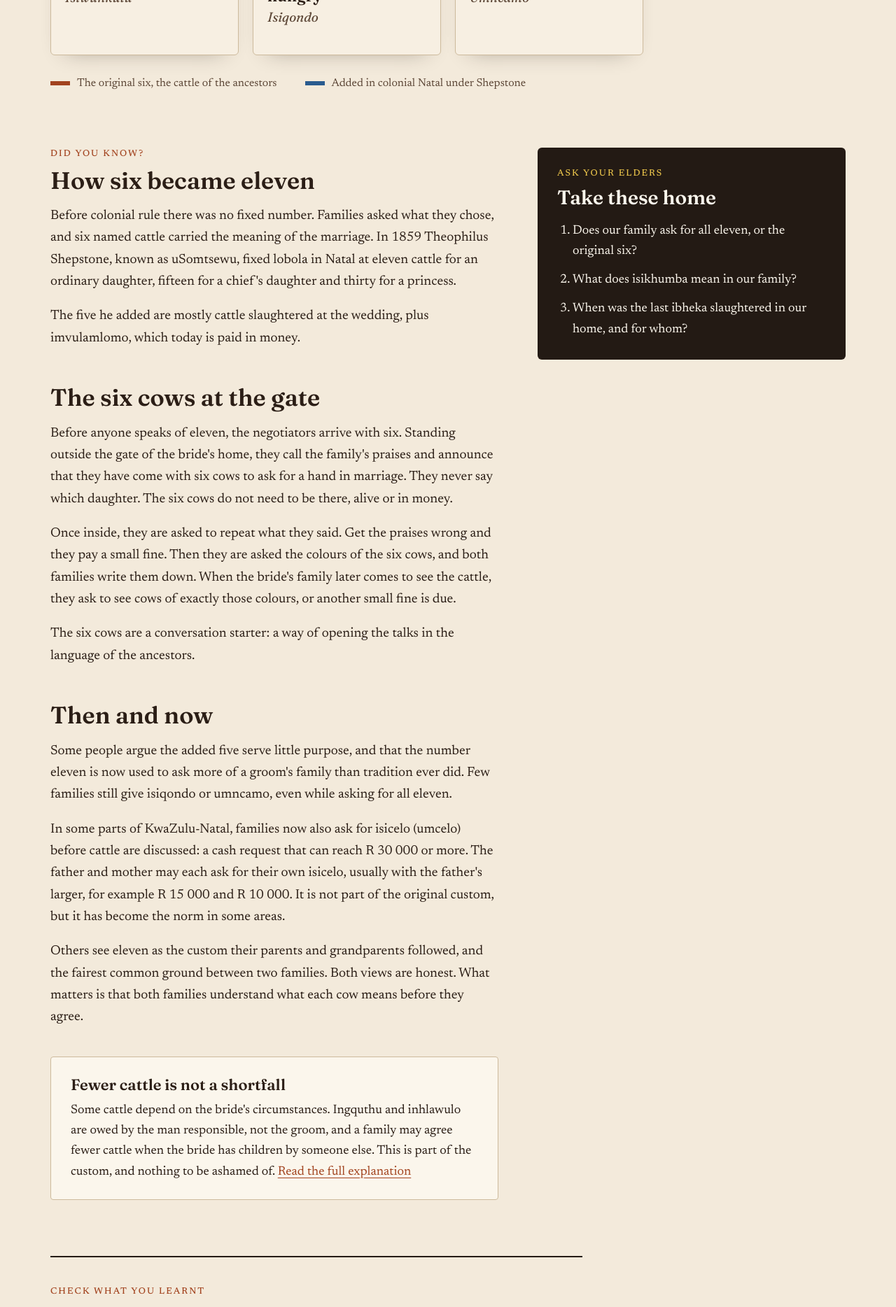
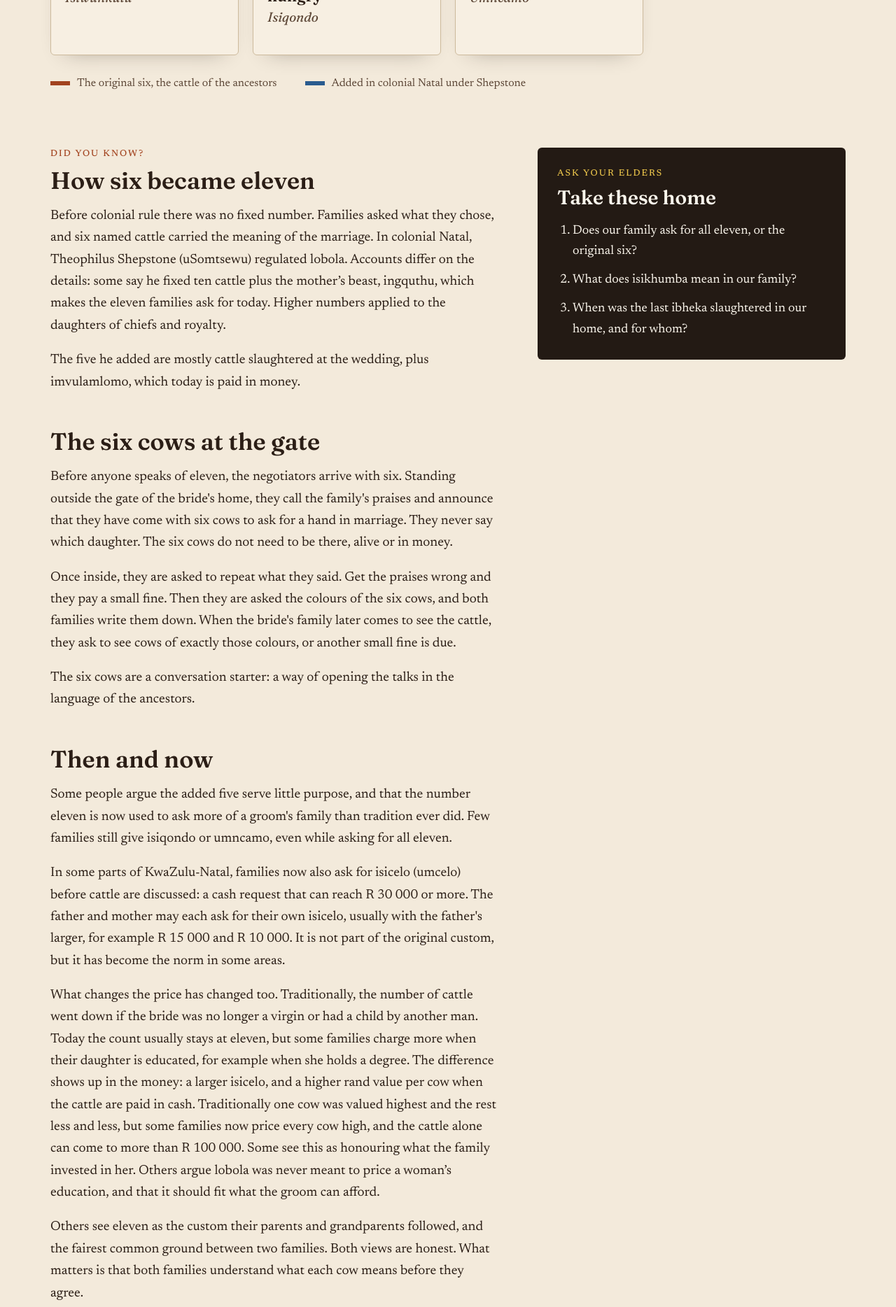
Before and after one commit to AndileDimba/Lobola-Guide-UI, a React (Vite) app: page /guide/zulu/cattle in a window 1280 px wide. Shown: the part 1533-3401 px from the top of the page at 70% size. Built offline with nearby package versions, Linux system fonts and the light colour scheme.

Commit message:
Soften the Shepstone history and add how the price has changed
Replace the 11, 15 and 30 split with a note that accounts differ, add a
paragraph to Then and now on how education now raises the price, and
open the ibheka meaning with In some families.

```diff
--- a/src/data/cattle.ts
+++ b/src/data/cattle.ts
@@ -93,7 +93,7 @@ export const cattle: NamedCattle[] = [
     forWhom: "the bride and her in-laws",
     coat: ["#5A3E26", "#EDE3CF", "#5A3E26"],
     meaning:
-      "Slaughtered by the bride at her new home to please her in-laws, often about a year after the wedding. It “looks after” her: she and her children get amasi from it.",
+      "In some families, it is slaughtered by the bride at her new home to please her in-laws, often about a year after the wedding. It “looks after” her: she and her children get amasi from it.",
   },
   {
     id: 7,
--- a/src/pages/CattlePage.tsx
+++ b/src/pages/CattlePage.tsx
@@ -271,7 +271,7 @@ const CattlePage = () => {
                 How six became eleven
               </h2>
               <p>
-                Before colonial rule there was no fixed number. Families asked what they chose, and six named cattle carried the meaning of the marriage. In 1859 Theophilus Shepstone, known as uSomtsewu, fixed lobola in Natal at eleven cattle for an ordinary daughter, fifteen for a chief's daughter and thirty for a princess.
+                Before colonial rule there was no fixed number. Families asked what they chose, and six named cattle carried the meaning of the marriage. In colonial Natal, Theophilus Shepstone (uSomtsewu) regulated lobola. Accounts differ on the details: some say he fixed ten cattle plus the mother’s beast, ingquthu, which makes the eleven families ask for today. Higher numbers applied to the daughters of chiefs and royalty.
               </p>
               <p className="mt-[18px]">
                 The five he added are mostly cattle slaughtered at the wedding, plus imvulamlomo, which today is paid in money.
@@ -302,6 +302,9 @@ const CattlePage = () => {
               </p>
               <p className="mt-[18px]">
                 In some parts of KwaZulu-Natal, families now also ask for isicelo (umcelo) before cattle are discussed: a cash request that can reach R{NB_SPACE}30{NB_SPACE}000 or more. The father and mother may each ask for their own isicelo, usually with the father's larger, for example R{NB_SPACE}15{NB_SPACE}000 and R{NB_SPACE}10{NB_SPACE}000. It is not part of the original custom, but it has become the norm in some areas.
+              </p>
+              <p className="mt-[18px]">
+                What changes the price has changed too. Traditionally, the number of cattle went down if the bride was no longer a virgin or had a child by another man. Today the count usually stays at eleven, but some families charge more when their daughter is educated, for example when she holds a degree. The difference shows up in the money: a larger isicelo, and a higher rand value per cow when the cattle are paid in cash. Traditionally one cow was valued highest and the rest less and less, but some families now price every cow high, and the cattle alone can come to more than R{NB_SPACE}100{NB_SPACE}000. Some see this as honouring what the family invested in her. Others argue lobola was never meant to price a woman’s education, and that it should fit what the groom can afford.
               </p>
               <p className="mt-[18px]">
                 Others see eleven as the custom their parents and grandparents followed, and the fairest common ground between two families. Both views are honest. What matters is that both families understand what each cow means before they agree.
```
